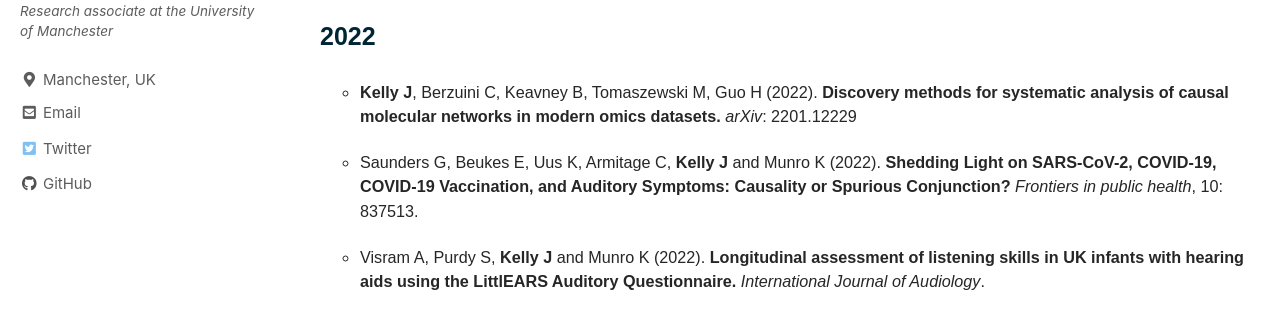
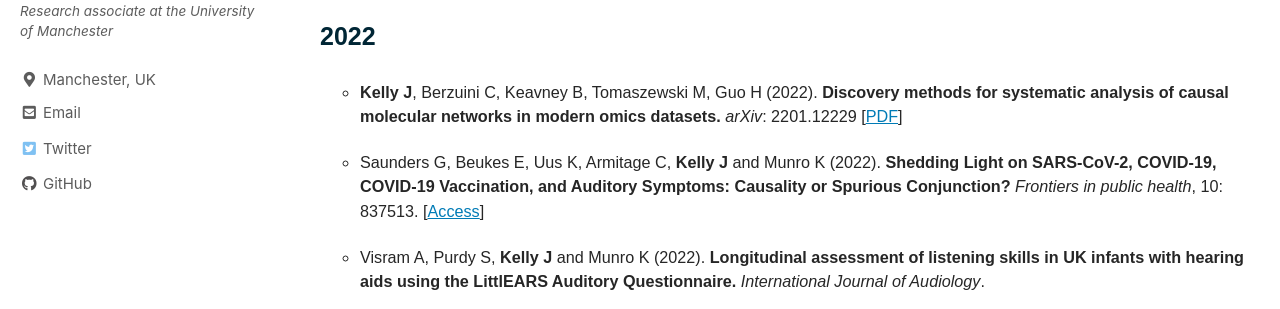
Before and after one commit to jackkelly75/jackkelly75.github.io, a Jekyll site: the page built from _pages/publications.md, in a window 1280 px wide and 900 px high. Shown: the part 295-604 px from the top of the window. Built offline with Jekyll 4.4.1, drawn with Linux system fonts in a browser that asks for light colours; cached includes are drawn as plain includes; nearby versions of some CDN libraries.

Commit message:
Update publications.md

```diff
--- a/_pages/publications.md
+++ b/_pages/publications.md
@@ -14,10 +14,13 @@ classes: wide
 * **Kelly J**, Berzuini C, Keavney B, Tomaszewski M, Guo H (2022).
 **Discovery methods for systematic analysis of causal molecular networks in modern omics datasets.**
 *arXiv*: 2201.12229
+[[PDF](https://arxiv.org/ftp/arxiv/papers/2201/2201.12229.pdf)]
 
 * Saunders G, Beukes E, Uus K, Armitage C, **Kelly J** and Munro K (2022).
 **Shedding Light on SARS-CoV-2, COVID-19, COVID-19 Vaccination, and Auditory Symptoms: Causality or Spurious Conjunction?**
 *Frontiers in public health*, 10: 837513.
+[[Access](https://www.frontiersin.org/articles/10.3389/fpubh.2022.837513/full)]
+
 
 * Visram A, Purdy S, **Kelly J** and Munro K (2022).
 **Longitudinal assessment of listening skills in UK infants with hearing aids using the LittlEARS Auditory Questionnaire.**
```
